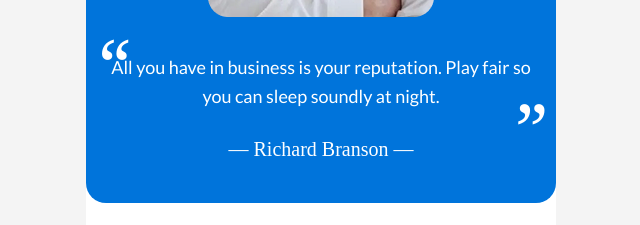
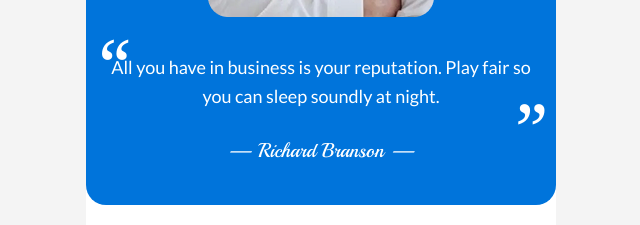
Before and after one commit to Shariful525/tanya-coffee, a Next.js app: page / in a window 1280 px wide. Shown: the part 4540-4765 px from the top of the page, without its empty margins (319-959 px from the left). Built offline with nearby package versions, Linux system fonts and the light colour scheme; no server answers.

Commit message:
Our wordk and work philosophy components text font style update

```diff
--- a/src/components/home/OurWork.tsx
+++ b/src/components/home/OurWork.tsx
@@ -4,6 +4,7 @@
 import Image from "next/image";
 import { assets } from "@/assets/images";
 import ClickForCoffeeButton from "../buttons/ClickForCoffeeButton";
+import TextPlayball from "../shared/TextPlayball";
 
 const OurWork = () => {
   return (
@@ -32,8 +33,8 @@
           <div className=" mx-auto my-4 w-[250px]">
             <Image src={assets.zigzagLine} alt="" width={250} height={20} />
           </div>
-          <p className=" text-gray-700 text-xl font-['Dancing_Script',_cursive]">
-            - Tanya Hyacinth D' Silva-Fernandez -
+          <p className=" text-gray-700 text-xl ">
+            <TextPlayball>- Tanya Hyacinth D' Silva-Fernandez -</TextPlayball>
           </p>
         </div>
       </div>
--- a/src/components/home/WorkPhilosophy.tsx
+++ b/src/components/home/WorkPhilosophy.tsx
@@ -33,11 +33,9 @@
               </span>
             </p>
 
-            <TextPlayball>
-              <p className="mt-6 text-white text-xl font-['Dancing_Script',_cursive]">
-                &mdash; Richard Branson &mdash;
-              </p>
-            </TextPlayball>
+            <p className="mt-6 text-white text-xl ">
+              <TextPlayball>&mdash; Richard Branson &mdash;</TextPlayball>
+            </p>
           </div>
         </div>
 
```
